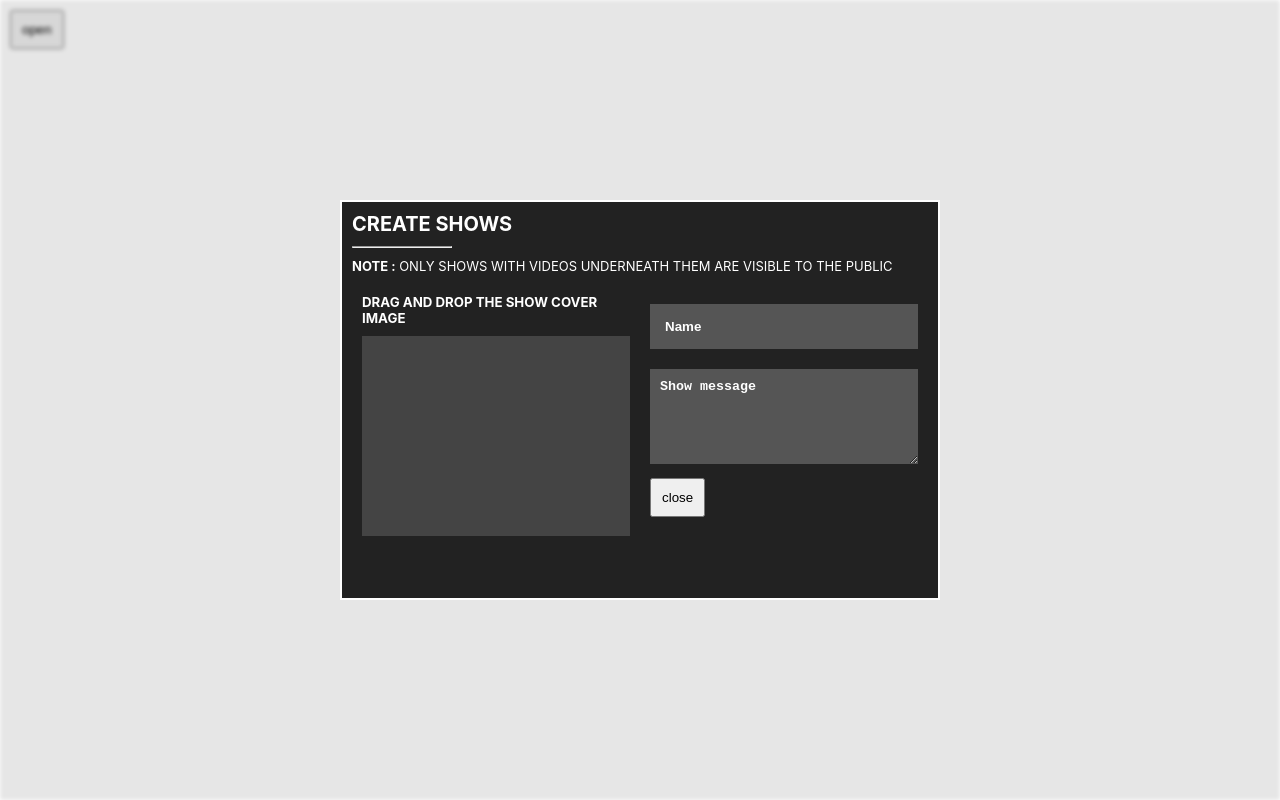
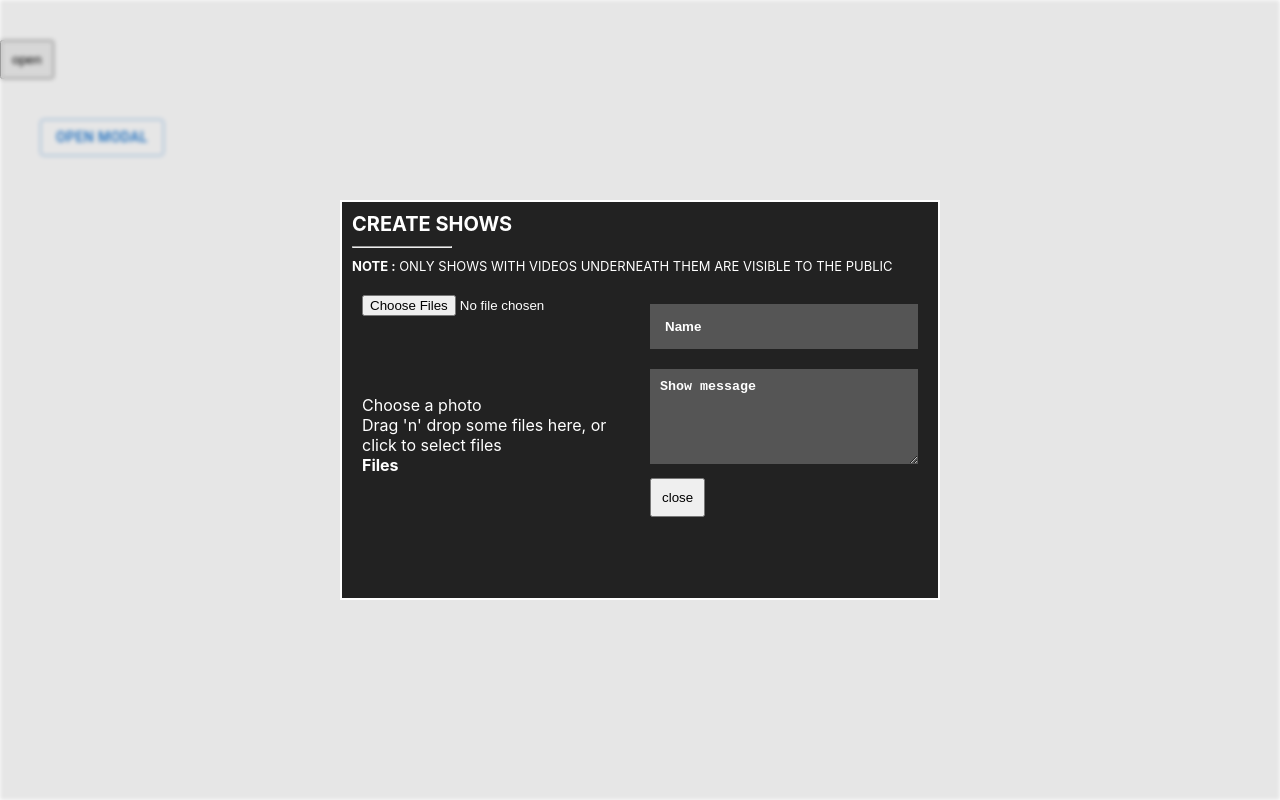
Before and after one commit to Schadrack10/Drag-and-Drop-modal, a Next.js app: page / in a window 1280 px wide. Both pictures are taken after a click on the button "open". Built offline with nearby package versions, Linux system fonts and the light colour scheme.

Commit message:
updating the modal

```diff
--- /dev/null
+++ b/component/Basic.jsx
@@ -0,0 +1,75 @@
+// // import React from 'react'
+// import React, {Component} from 'react';
+// import Dropzone from 'react-dropzone';
+
+// class Basic extends Component {
+//   constructor() {
+//     super();
+//     this.onDrop = (files) => {
+//       this.setState({files})
+//     };
+//     this.state = {
+//       files: []
+//     };
+//   }
+
+//   render() {
+//     const files = this.state.files.map(file => (
+//       <li key={file.name}>
+//         {file.name} - {file.size} bytes
+//       </li>
+//     ));
+
+//     return (
+//       <Dropzone onDrop={this.onDrop}>
+//         {({getRootProps, getInputProps}) => (
+//           <section className="container">
+//             <div {...getRootProps({className: 'dropzone'})}>
+//               {/* <p>Drag 'n' drop some files here, or click to select files</p> */}
+//               <input {...getInputProps()} style={{height:"200px",background:"#444"}}/>
+//             </div>
+//             <aside>
+//               <h4>Files</h4>
+//               <ul>{files}</ul>
+//             </aside>
+//           </section>
+//         )}
+//       </Dropzone>
+//     );
+//   }
+// }
+
+// export default Basic
+
+
+import React from 'react';
+import {useDropzone} from 'react-dropzone';
+
+function Basic(props) {
+  const {acceptedFiles, getRootProps, getInputProps} = useDropzone({
+    disabled: true
+  });
+
+  const files = acceptedFiles.map(file => (
+    <li key={file.name}>
+      {file.name} - {file.size} bytes
+    </li>
+  ));
+
+  return (
+    <section className="container">
+      <div {...getRootProps({className: 'dropzone disabled'})}>
+        <input {...getInputProps()} />
+        <input {...getInputProps()} style={{height:"100px",background:"#222",background:"transparent"}}  />
+        <label for="file">Choose a photo</label>
+        <p>Drag 'n' drop some files here, or click to select files</p>
+      </div>
+      <aside>
+        <h4>Files</h4>
+        <ul>{files}</ul>
+      </aside>
+    </section>
+  );
+}
+
+export default Basic
--- /dev/null
+++ b/component/Modal.jsx
@@ -0,0 +1,104 @@
+import * as React from 'react';
+import Backdrop from '@mui/material/Backdrop';
+import Box from '@mui/material/Box';
+import Modal from '@mui/material/Modal';
+import Fade from '@mui/material/Fade';
+import Button from '@mui/material/Button';
+import Typography from '@mui/material/Typography';
+import TextField from '@mui/material/TextField';
+import Basic from './Basic';
+;
+
+const input ={
+    background:"#333",
+    color:"r"
+}
+
+const style = {
+  position: 'absolute',
+  top: '50%',
+  left: '50%',
+  transform: 'translate(-50%, -50%)',
+  width: 400,
+  bgcolor: '#111',
+  border: '2px solid #fff',
+  height:"auto",
+  width:"600px",
+  boxShadow: 24,
+  color:"white",
+  p: 2,
+};
+
+export default function TransitionsModal() {
+  const [open, setOpen] = React.useState(false);
+  const handleOpen = () => setOpen(true);
+  const handleClose = () => setOpen(false);
+
+  return (
+    <div>
+      <Button variant="outlined" color="primary" sx={{margin:"0 40px"}} onClick={handleOpen}>Open modal</Button>
+      <Modal
+
+        aria-labelledby="transition-modal-title"
+        aria-describedby="transition-modal-description"
+        open={open}
+        onClose={handleClose}
+        closeAfterTransition
+        BackdropComponent={Backdrop}
+        BackdropProps={{
+          timeout: 500,
+        }}
+      >
+        <Fade in={open}>
+          <Box sx={style}>
+            <Typography id="transition-modal-title" variant="h6" component="h4">
+            CREATE SHOWS
+            </Typography>
+            <hr style={{ width: "100px", margin: "10px 0" }} />
+            <Typography variant="p" sx={{ fontSize:"11px"}}>
+            <b>NOTE :</b> ONLY SHOWS WITH VIDEOS UNDERNEATH THEM ARE VISIBLE TO
+            THE PUBLIC
+            </Typography>
+               <Box sx={{height:"250px",display:"flex"}}>
+               <Box style={{height:"100%",width:"50%"}}>
+               <Basic/>
+               </Box>
+               <Box style={{height:"100%",width:"50%",padding:"10px"}}>
+
+               <Box sx={{height:"50px",padding:"10px 0",background:"#222",display:"flex",alignItems:"center",padding:"10px 0",}}>
+                    <p style={{margin:"0px 10px",fontSize:"14px"}}>{'SHOW NAME'}</p>
+
+               </Box>
+
+               <Box sx={{height:"100px",padding:"10px 0",background:"#222",display:"flex",alignItems:"flex-start",padding:"10px 0",marginTop:"20px"}}>
+                    <p style={{margin:"0px 10px",fontSize:"14px"}}>{'SHOW DESCRIPTION'}</p>
+
+               </Box>
+
+               <Box sx={{display:"flex",justifyContent:"space-between", marginTop:"20px"}}>
+               <Button
+               variant="outlined"
+                color="error"
+                sx={{ '&:hover':{ background:"red",color:"white" }}}
+
+                onClick={handleClose}
+              >
+                close
+              </Button>
+              <Button
+               variant="outlined"
+                sx={{ '&:hover':{ background:"blue",color:"white" }}}
+                onClick={handleClose}
+              >
+                create
+              </Button>
+               </Box>
+               </Box>
+
+               </Box>
+            </Box>
+        </Fade>
+      </Modal>
+    </div>
+  );
+}
--- a/component/Popup.jsx
+++ b/component/Popup.jsx
@@ -1,5 +1,6 @@
 import React from "react";
 import { useState } from "react";
+import Basic from "./Basic";
 
 
 
@@ -61,16 +62,15 @@ const Popup = () => {
                 padding: "10px ",
               }}
             >
-              <h5 style={{ fontWeight: "bolder" }}>
-                DRAG AND DROP THE SHOW COVER IMAGE
-              </h5>
-              <div
+
+                   <Basic/>
+              {/* <div
                 style={{
                   height: "200px",
                   background: "#444",
                   margin: "10px 0",
                 }}
-              ></div>
+              ></div> */}
             </div>
             <div
               style={{
@@ -117,7 +117,7 @@ const Popup = () => {
       {/* the button that activates the pop up */}
       <button
         onClick={handleOpen}
-        style={{ padding: "10px", cursor: "pointer", margin: "10px" }}
+        style={{ padding: "10px", cursor: "pointer", margin: "40px 0" }}
       >
         open
       </button>
--- a/package.json
+++ b/package.json
@@ -8,9 +8,13 @@
     "lint": "next lint"
   },
   "dependencies": {
+    "@emotion/react": "^11.7.1",
+    "@emotion/styled": "^11.6.0",
+    "@mui/material": "^5.4.2",
     "next": "12.0.10",
     "react": "17.0.2",
-    "react-dom": "17.0.2"
+    "react-dom": "17.0.2",
+    "react-dropzone": "^12.0.4"
   },
   "devDependencies": {
     "eslint": "8.9.0",
--- a/pages/index.js
+++ b/pages/index.js
@@ -1,10 +1,15 @@
+import TransitionsModal from '../component/Modal'
+import Basic from '../component/Basic'
+// import Dropzone from '../component/Basic'
 import Popup from '../component/Popup'
 
 
 export default function Home() {
   return (
          <>
+            {/* <Basic/> */}
             <Popup/>
+            <TransitionsModal/>
          </>
   )
 }
```
Also changed, not shown: 1 other file (tests, documents, lock files or other folders).
